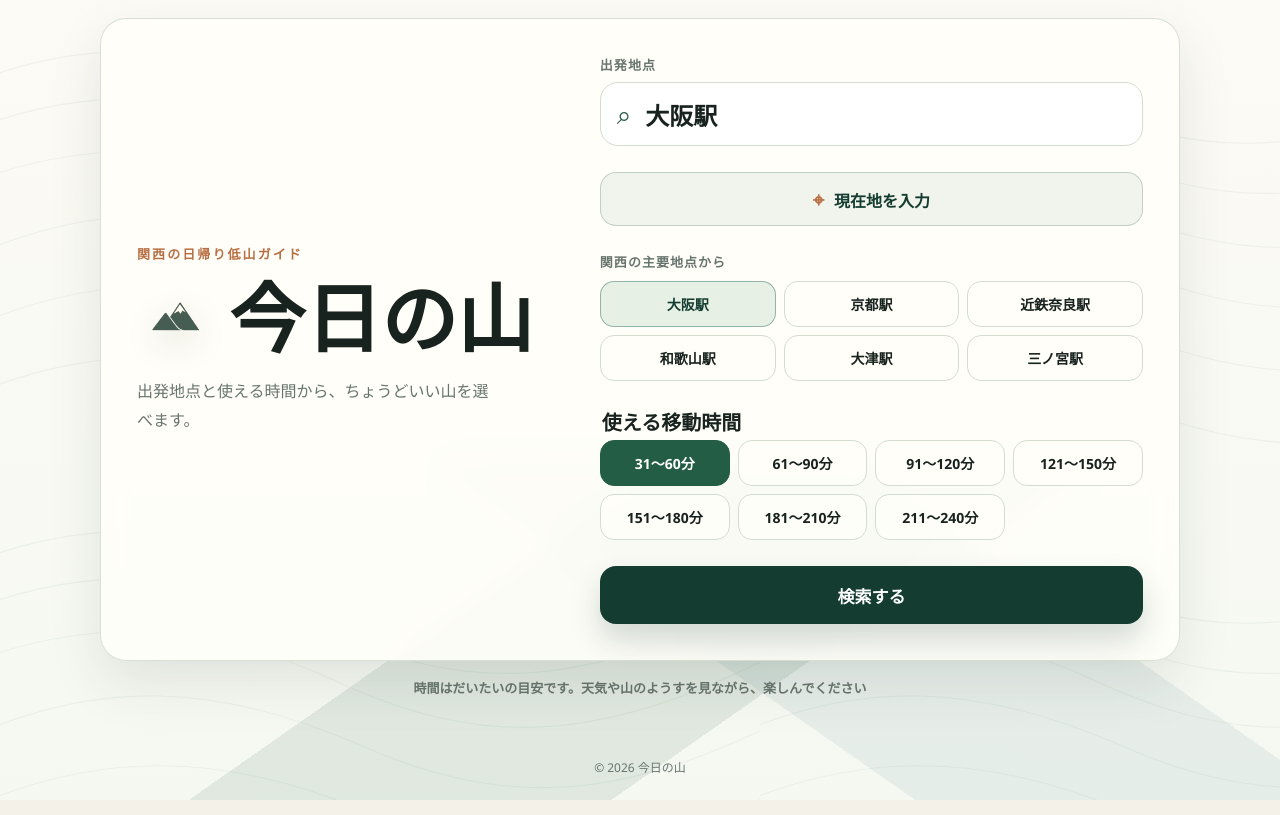
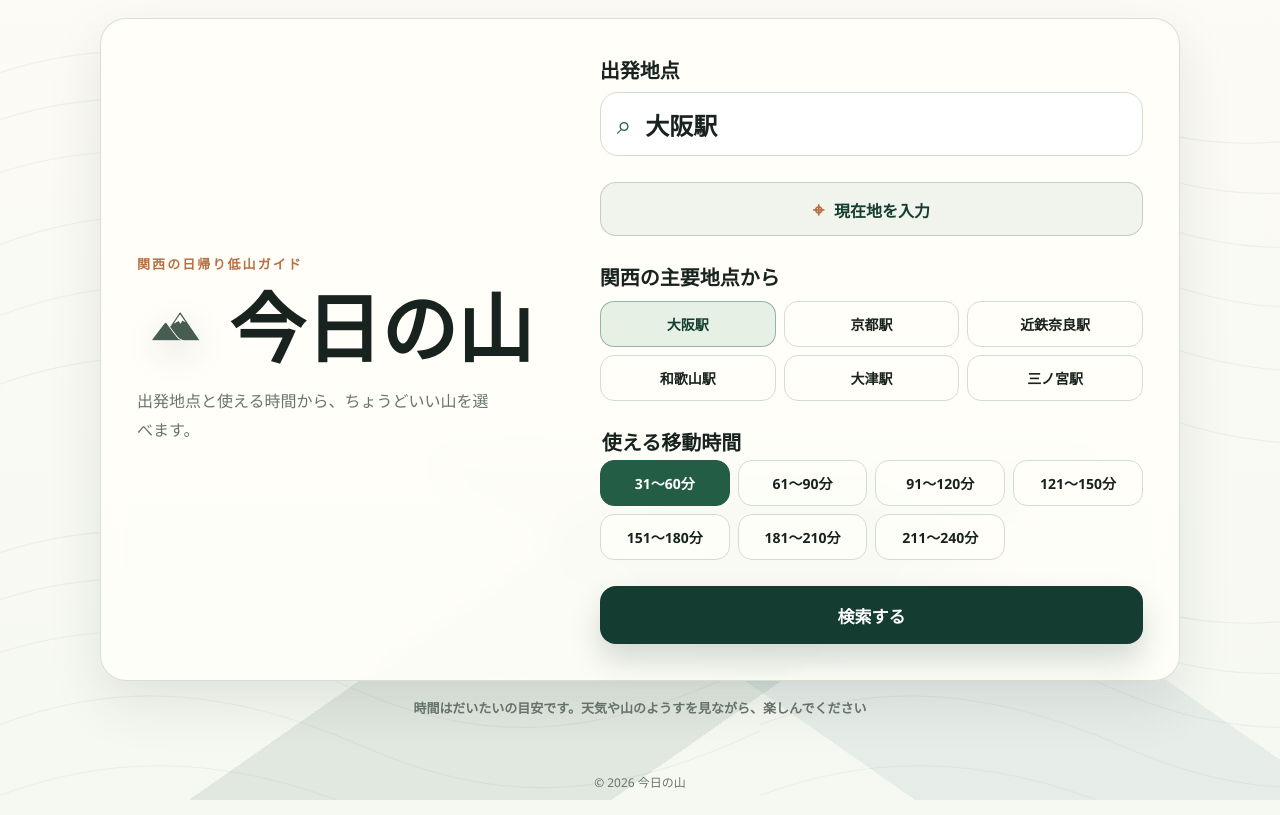
Before and after one commit to take-creator/kyou-no-yama, a website: page outputs/index.html in a window 1280 px wide. Drawn offline with Linux system fonts and the light colour scheme; a web font is replaced by a local one.

Commit message:
Align home label typography

```diff
--- a/outputs/styles.css
+++ b/outputs/styles.css
@@ -212,7 +212,13 @@ main {
 }
 
 .input-label,
-.origin-presets p,
+.origin-presets p {
+  margin: 0;
+  color: var(--ink);
+  font-size: 20px;
+  font-weight: 800;
+}
+
 .home-note {
   margin: 0;
   color: var(--muted);
```
